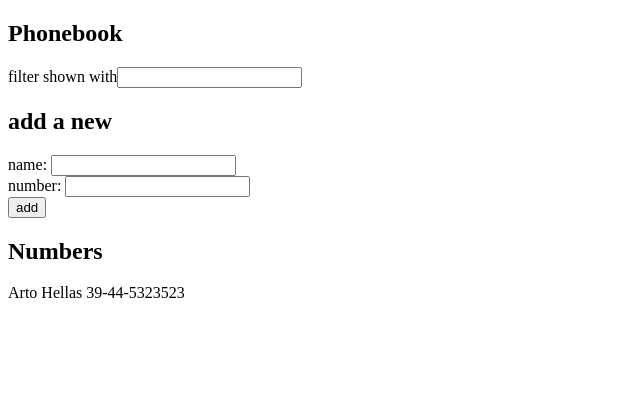
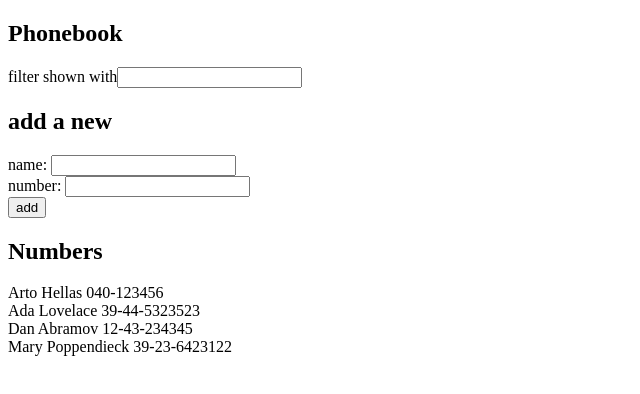
Before and after one commit to teklitg/fullstackopen, a React (Create React App) app in the folder part2/phonebook/: page / in a window 1280 px wide. Shown: the top 394 px of the page, without its empty margins (0-640 px from the left). Built offline with nearby package versions, Linux system fonts and the light colour scheme.

Commit message:
step4 part2

```diff
--- a/part2/phonebook/src/App.js
+++ b/part2/phonebook/src/App.js
@@ -1,7 +1,13 @@
 import { useState } from 'react'
 
 const App = () => {
-  const [persons, setPersons] = useState([{ name: 'Arto Hellas', number: '39-44-5323523' }])
+
+ const [persons, setPersons] = useState([
+      { name: 'Arto Hellas', number: '040-123456', id: 1 },
+      { name: 'Ada Lovelace', number: '39-44-5323523', id: 2 },
+      { name: 'Dan Abramov', number: '12-43-234345', id: 3 },
+      { name: 'Mary Poppendieck', number: '39-23-6423122', id: 4 }
+    ])
   const [newName, setNewName] = useState('')
   const [newNumber, setNumber] =useState('')
   const [filter, setFilter] = useState('')
```
